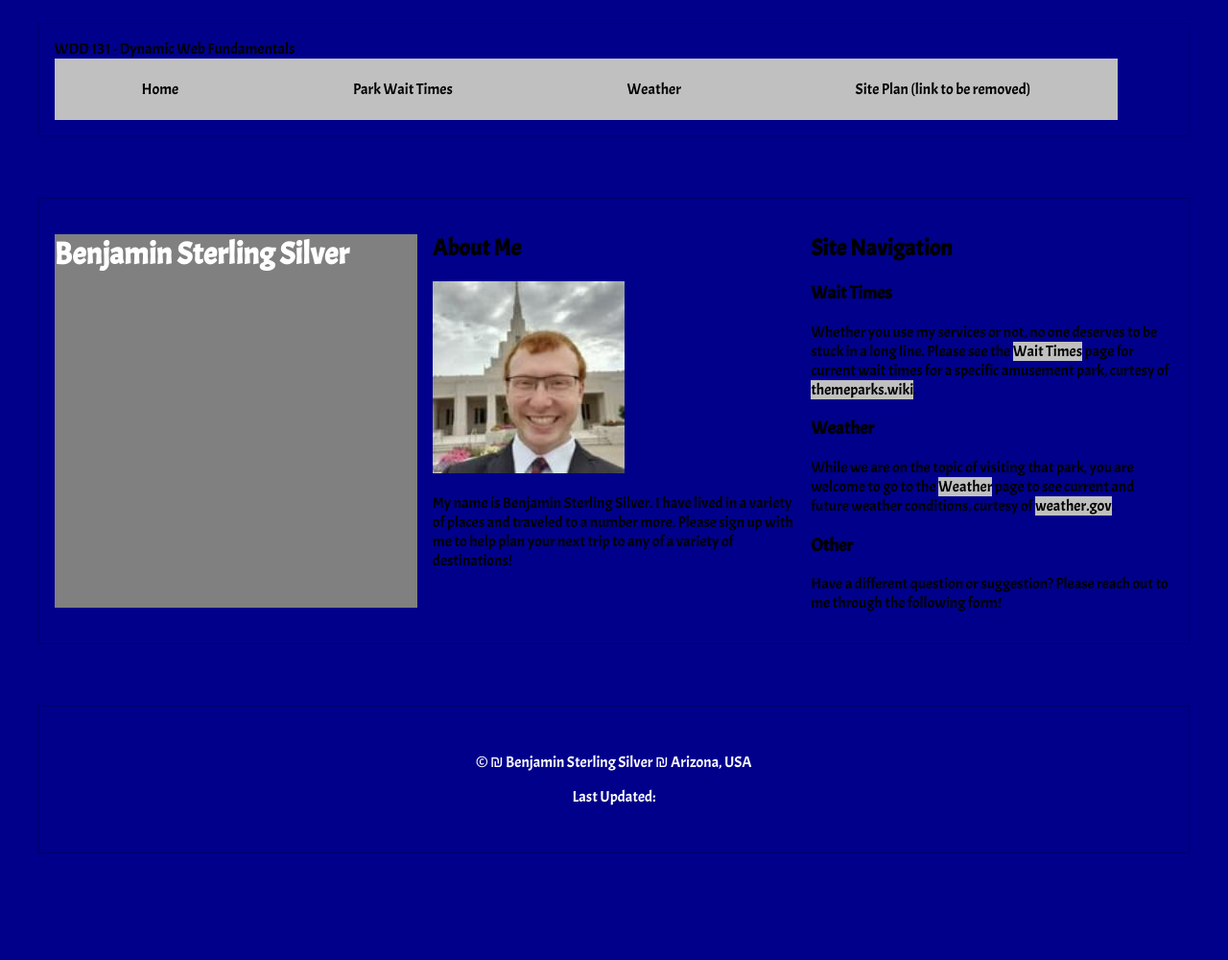
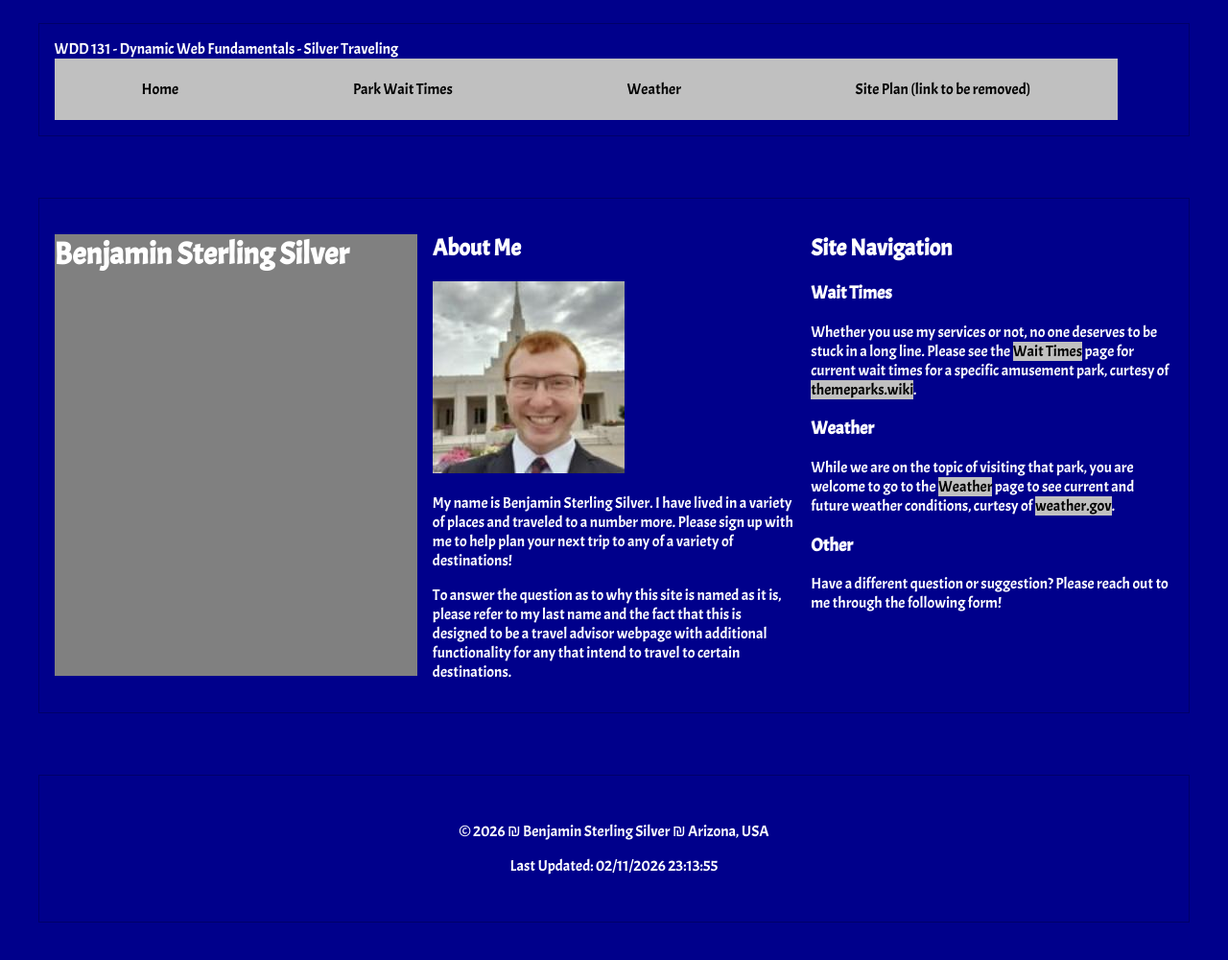
Before and after one commit to bsilver47/wdd131, a plain HTML site: page project/siteplan.html in a window 1280 px wide. Shown: the whole page at 96% size. Before the commit the page ends 945 px from the top, so only its background shows below. Drawn offline with Linux system fonts and the light colour scheme; files whose address does not match are found by name.

Commit message:
Add date display functionality and update site title and description

```diff
--- /dev/null
+++ b/project/scripts/dates.js
@@ -0,0 +1,3 @@
+document.getElementById("current-year").innerHTML = new Date().getFullYear();
+
+document.getElementById("last-updated").innerHTML = document.lastModified;
--- a/project/siteplan.html
+++ b/project/siteplan.html
@@ -2,7 +2,7 @@
 <html lang="en">
 
 <head>
-    <script src="scripts/getdates.js" defer></script>
+    <script src="scripts/dates.js" defer></script>
     <link rel="stylesheet" href="styles/travel.css">
     <link rel="stylesheet" href="styles/travel-large.css">
     <link rel="preconnect" href="https://fonts.googleapis.com">
@@ -13,13 +13,14 @@
     <meta name="description"
         content="This is a webpage of Benjamin Sterling Silver to contain his coursework for WDD 131 - Dynamic Web Fundamentals from BYU-Pathway">
     <meta name="author" content="Benjamin Sterling Silver">
-    <title>WDD 131 - Dynamic Web Fundamentals - Benjamin Sterling Silver</title>
+    <title>Silver Traveling</title>
 </head>
 
 <body>
     <header>
         <span id="course-title">
-            WDD 131 - Dynamic Web Fundamentals
+            WDD 131 - Dynamic Web Fundamentals -
+            Silver Traveling
         </span>
         <nav>
             <a href="./index.html" target="_blank">Home</a>
@@ -35,6 +36,9 @@
             <img src="images/profile.jpg" width="200" alt="My Instagram Profile Picture">
             <p>My name is Benjamin Sterling Silver. I have lived in a variety of places and traveled to a number more.
                 Please sign up with me to help plan your next trip to any of a variety of destinations!</p>
+            <p>To answer the question as to why this site is named as it is, please refer to my last name and the fact
+                that this is designed to be a travel advisor webpage with additional functionality for any that intend
+                to travel to certain destinations.</p>
         </section>
 
         <section class="card">
--- a/project/styles/travel.css
+++ b/project/styles/travel.css
@@ -30,7 +30,7 @@ footer {
     border: 1px solid rgba(0, 0, 0, 0.25);
     padding: 1rem;
     /* background: darkblue; */
-    color: black;
+    color: white;
 }
 
 nav {
```
